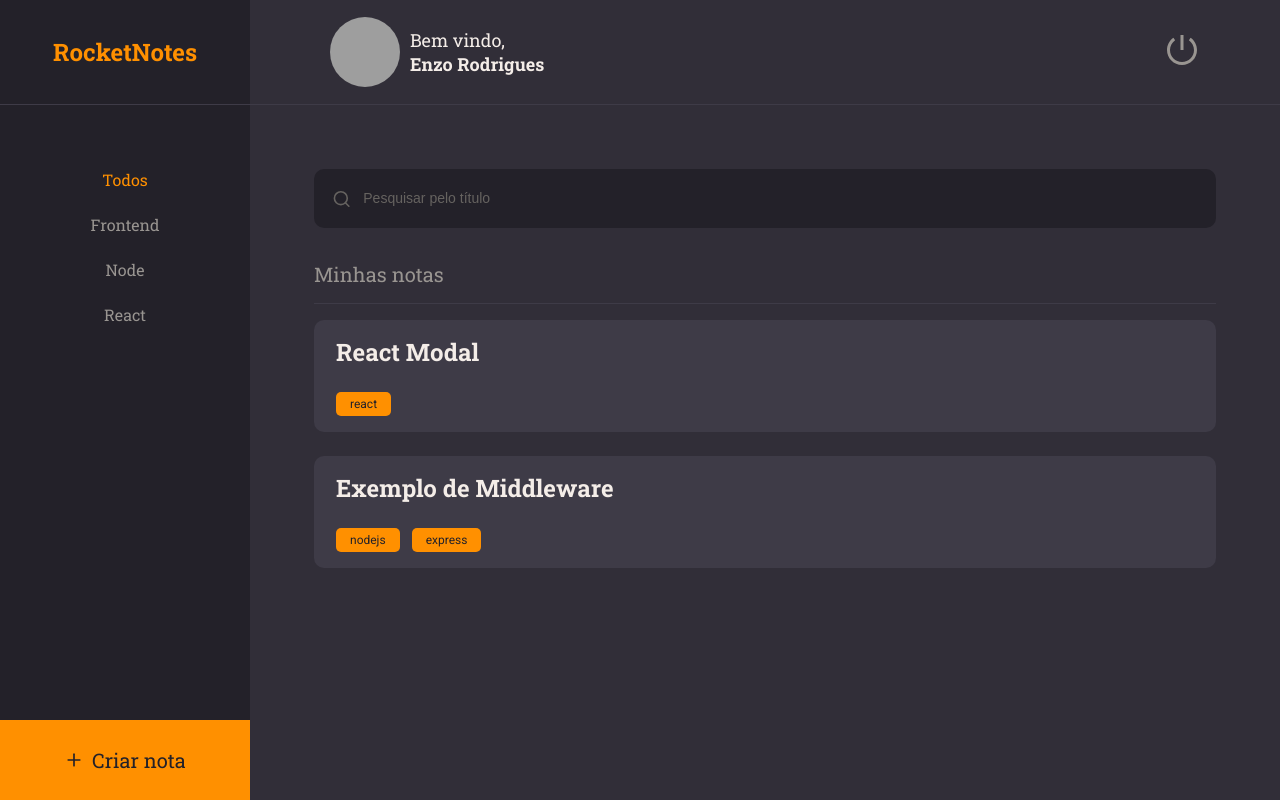
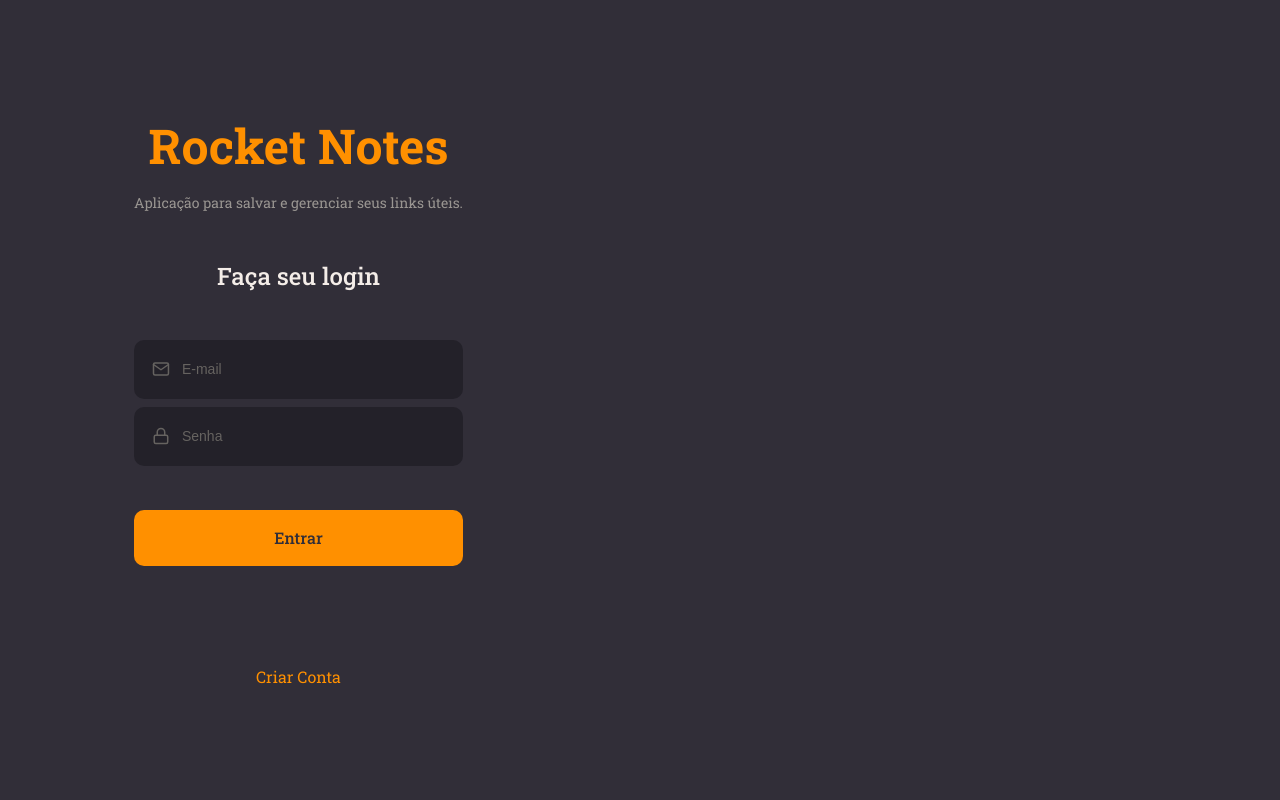
Before and after one commit to Rodriguessz/Explorer-Rocketseat, a React (Vite) app in the folder stage09/rockeatnotes/: page / in a window 1280 px wide. Built offline with nearby package versions, Linux system fonts and the light colour scheme; grey boxes are pictures that could not be loaded.

Commit message:
SignIn Page

```diff
--- a/stage09/rockeatnotes/src/components/Input/styles.js
+++ b/stage09/rockeatnotes/src/components/Input/styles.js
@@ -6,6 +6,8 @@
     width: 100%;
 
     padding: 0 1.6rem;
+
+    margin-bottom: .8rem;
 
     display: flex;
     align-items: center;
--- a/stage09/rockeatnotes/src/main.jsx
+++ b/stage09/rockeatnotes/src/main.jsx
@@ -1,19 +1,20 @@
 import { StrictMode } from 'react';
 import { createRoot } from 'react-dom/client';
-import { Details } from './pages/details';
 import { ThemeProvider } from 'styled-components';
 import { GlobalStyle } from './styles/global';
+import {theme} from "./styles/theme"
 
+import { Home } from './pages/Home';
+import { SignIn } from './pages/SignIn';
+import { Details } from './pages/details';
 
-import {theme} from "./styles/theme"
-import { Home } from './pages/Home';
 
 
 createRoot(document.getElementById('root')).render(
   <StrictMode>
     <ThemeProvider theme={theme}>
       <GlobalStyle />
-      <Home />
+      <SignIn />
     </ThemeProvider>
   </StrictMode>,
 )
--- /dev/null
+++ b/stage09/rockeatnotes/src/pages/SignIn/index.jsx
@@ -0,0 +1,31 @@
+import { Container, Form } from './styles'
+import { Input } from '../../components/Input'
+
+import { Button } from '../../components/Button'
+
+import { FiMail, FiLock} from 'react-icons/fi'
+
+export const SignIn = () => {
+    return(
+        <>
+
+            <Container>
+                <Form>
+                    <h1>Rocket Notes</h1>
+                    <p>Aplicação para salvar e gerenciar seus links úteis.</p>
+
+                    <h2>Faça seu login</h2>
+
+                    <Input placeholder="E-mail" icon={FiMail}/>
+                    <Input placeholder="Senha" icon={FiLock}/>
+
+                    <Button title="Entrar" />
+
+                    <a href="#">Criar Conta</a>
+
+                </Form>
+            </Container>
+
+        </>
+    )
+}
--- /dev/null
+++ b/stage09/rockeatnotes/src/pages/SignIn/styles.js
@@ -0,0 +1,57 @@
+import styled from "styled-components";
+
+
+export const Container = styled.div`
+
+    height: 100vh;
+
+    display: flex;
+    //stretch to fill the container
+    align-items: stretch;
+
+`
+
+export const Form = styled.form`
+
+    display: flex;
+    flex-direction: column;
+    justify-content: center;
+
+    padding: 0 13.4rem;
+
+    text-align: center;
+
+    > h1 {
+
+        font-size: 4.8rem;
+        font-weight: 700;
+        color: ${({theme}) => theme.COLORS.ORANGE};
+
+        margin-bottom: 1.6rem;
+
+    }
+
+    > p {
+        color: ${({theme}) => theme.COLORS.GRAY_100};
+        font-size: 1.4rem;
+
+        margin-bottom: 4.8rem;
+
+    }
+
+    > h2 {
+        font-size: 2.4rem;
+        font-weight: 500;
+        color: ${({theme}) => theme.COLORS.WHITE};
+
+        margin-bottom: 4.8rem;
+
+    }
+
+    > a {
+
+        color: ${({theme}) => theme.COLORS.ORANGE};
+        margin-top: 10rem;
+
+    }
+`
```
